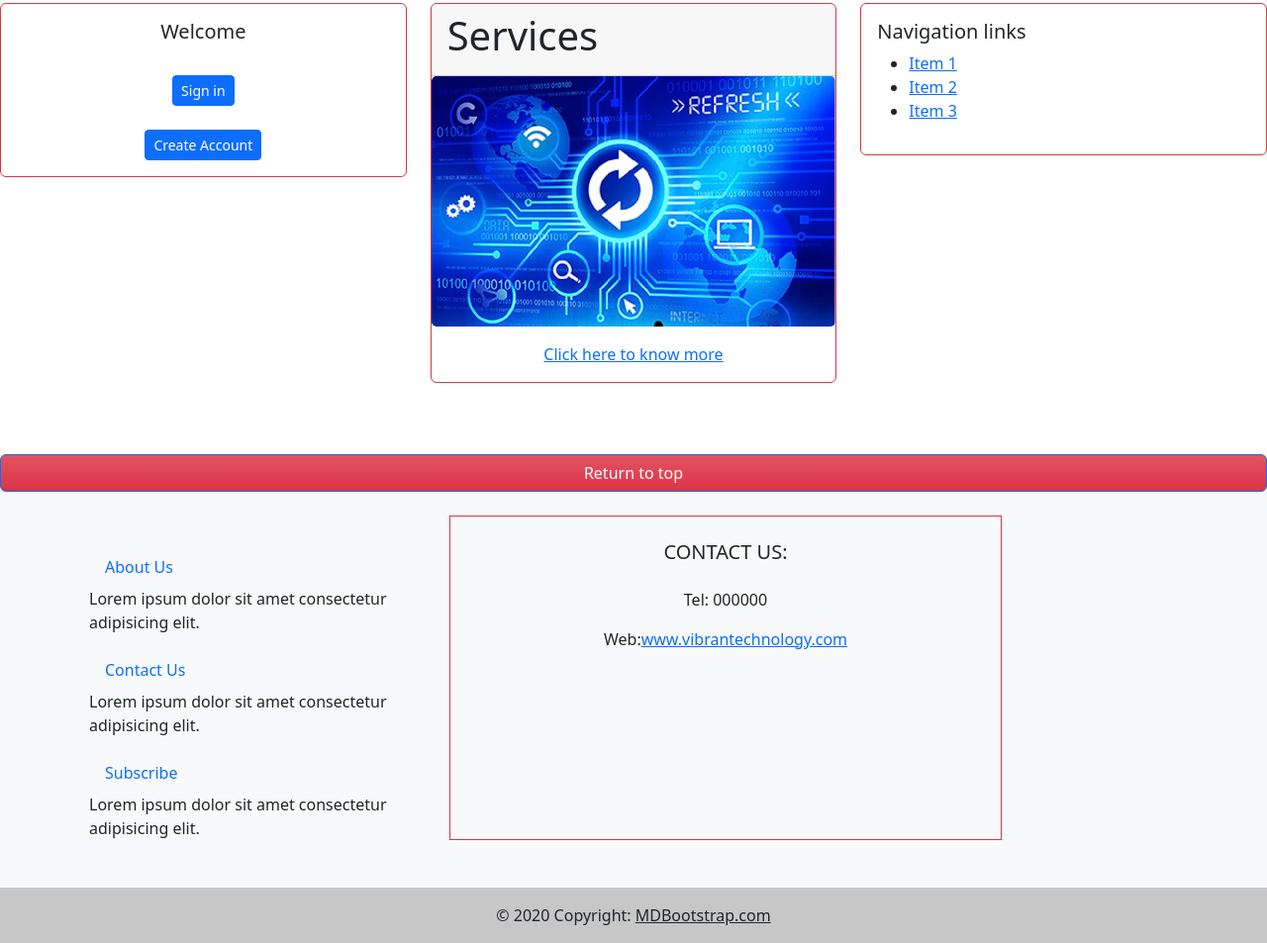
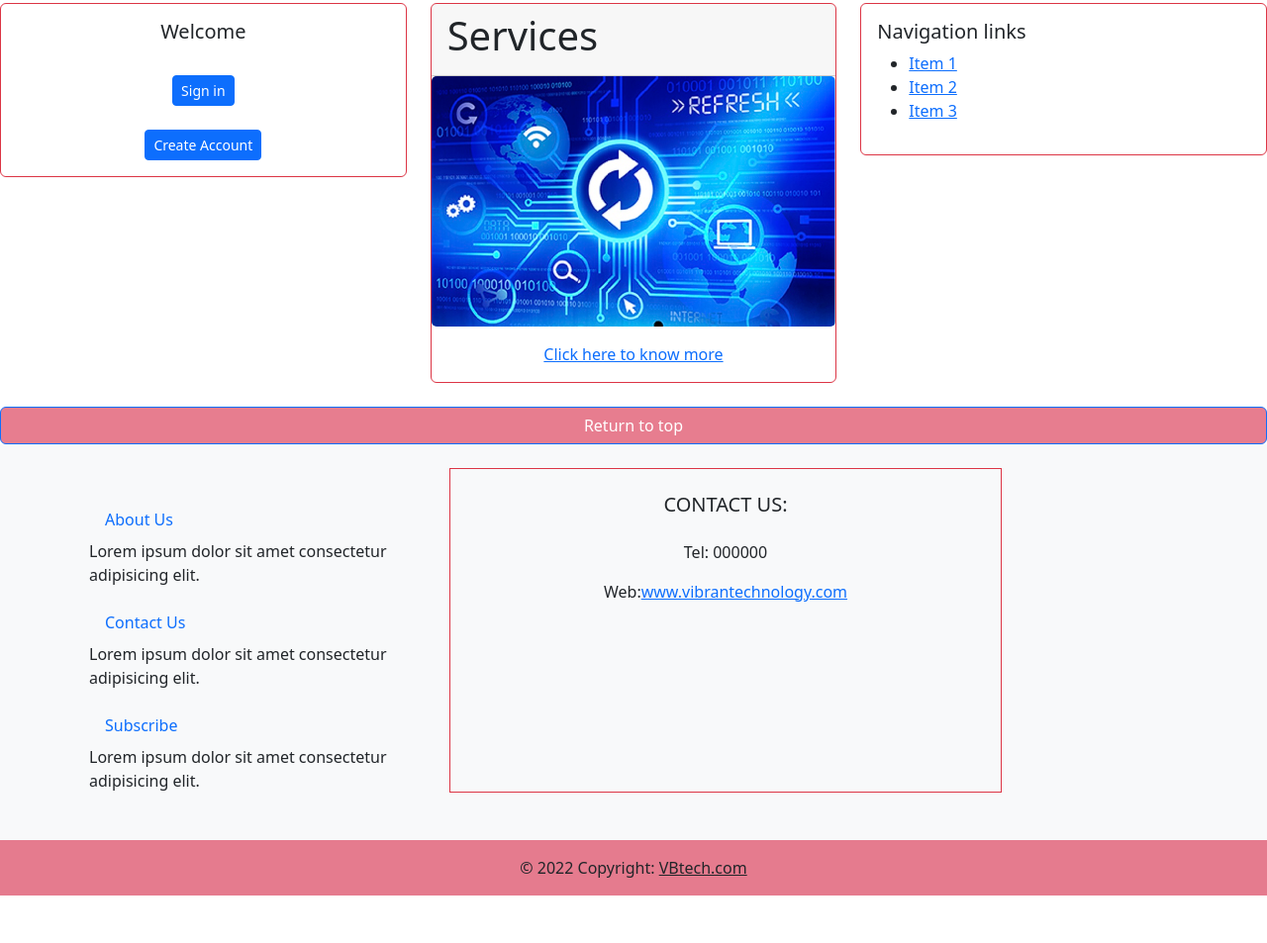
Before and after one commit to ank1111-dev/Website, a plain HTML site: page index.html in a window 1280 px wide. Shown: the part 505-1458 px from the top of the page at 99% size. After the commit the page ends 1410 px from the top, so only its background shows below. Drawn offline with nearby package versions, Linux system fonts and the light colour scheme.

Commit message:
Changed the background color of nav bar, return button, copyright

```diff
--- a/index.html
+++ b/index.html
@@ -10,7 +10,7 @@
 </head>
 <body>
     <!-- Navigation bar -->
-    <nav class="navbar-light bg-danger bg-gradient navbar navbar-expand-sm border rounded">
+    <nav class="navbar-light navbar navbar-expand-sm border rounded" style="background-color: rgba(224, 86, 109, 0.764);">
 
         <a class="navbar-brand p-2" href="#">
           <img src="resource/images/v.jpg" alt="brand-logo" height="50">
@@ -92,7 +92,7 @@
       <br>
       <!-- Return to top button -->
       <div class="d-grid gap-2">
-        <button class="btn btn-primary bg-danger bg-gradient mt-5" type="button ">Return to top</button>
+        <button class="btn btn-primary" type="button" style="background-color: rgba(224, 86, 109, 0.764);">Return to top</button>
       </div>
       <!-- Footer -->
       <footer class="bg-light text-center text-lg-start">
@@ -120,9 +120,9 @@
           </div>
         </div>
         <!-- Copyright -->
-        <div class="text-center p-3" style="background-color: rgba(0, 0, 0, 0.2);">
-          © 2020 Copyright:
-          <a class="text-dark" href="https://mdbootstrap.com/">MDBootstrap.com</a>
+        <div class="text-center p-3" style="background-color: rgba(224, 86, 109, 0.764);">
+          © 2022 Copyright:
+          <a class="text-dark" href="https://vbtech.com/">VBtech.com</a>
         </div>
         <!-- Copyright -->
       </footer>
```
